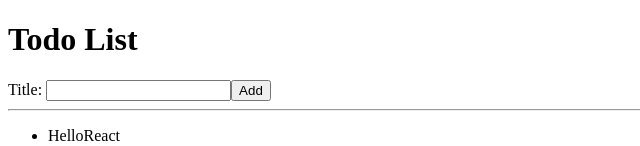
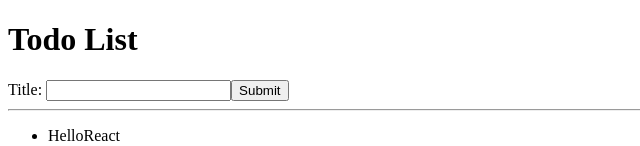
Before and after one commit to mikelikecoding/react-todo2, a React (Create React App) app: page / in a window 1280 px wide. Shown: the top 146 px of the page, without its empty margins (0-640 px from the left). Built offline with nearby package versions, Linux system fonts and the light colour scheme.

Commit message:
The commit for pull request

```diff
--- a/src/AddTodoForm.js
+++ b/src/AddTodoForm.js
@@ -1,29 +1,31 @@
-import * as React from 'react';
+import React from 'react';
+// import * as reactDom from 'react-dom'
 import { useState } from "react";
 
-function AddTodoForm () {
+function AddTodoForm (props) {
+ const handleAddTodo = (event) => {
+        event.preventDefault();
+     const todoTitle = event.target.title.value;
+        console.log(todoTitle, `ARE YOU HERE111`);
+      const form = document.querySelector('form');
+      form.reset();
+      props.onAddTodo(todoTitle);
 
-  const [todoTitle, setTodoTitle] = React.useState('');
-
-
-
-
-    const handleAddTodo = (event) => {
-        event.preventDefault();
-        setTodoTitle = event.target.value;
-        console.log(todoTitle);
     }
 
    return (
-    <form>
+    <div>
+    <form onSubmit={handleAddTodo} >
+
       <label htmlFor="todoTitle">Title: </label>
-      <input name='title' type="text" onSubmit={handleAddTodo} />
-      <button>Add</button>
+      <input id='todoTitle' type="text" name='title' />
+      <button type='submit'>Submit</button>
 
-      <span>{setTodoTitle}</span>
+      {/* <span>{todoTitle}</span> */}
+
     </form>
 
-
+    </div>
 
    )
 }
--- a/src/App.js
+++ b/src/App.js
@@ -1,20 +1,23 @@
-import * as React from 'react';
+import React from 'react';
 import TodoList from './TodoList';
 import AddTodoForm from './AddTodoForm'
-// import Search from './Seach';
-
+// import Search from './Search';
+import {useState} from 'react';
 
 // /*This is the app that will display the arrays of Object and the form with button*
 
 function App() {
-
+  const [newTodo, setNewTodo] = useState('');
   return (
     <div>
       <h1>Todo List</h1>
 
    {/* <Search /> */}
-  <AddTodoForm />
+  <AddTodoForm  onAddTodo={setNewTodo}/>
 <hr />
+ <p>
+  {newTodo}
+ </p>
  <TodoList />
 </div> );
 
--- a/src/TodoList.js
+++ b/src/TodoList.js
@@ -1,4 +1,4 @@
-import * as React from 'react';
+import React from 'react';
 import TodoListItem from './TodoListItem';
 
 /////////////////////////////
@@ -8,22 +8,22 @@ import TodoListItem from './TodoListItem';
 const todoList = [
      {
        title: 'HelloReact',
-       objectID: 1,
+      id: 1,
    }, {
        title: 'Requirements',
-       objectID: 2,
+       id: 2,
    },{
      title: 'SettingupaReactProject',
-     objectID: 3,
+     id: 3,
    },{
      title: 'MeettheReactComponent.',
-     objectID: 4,
+     id: 4,
    },{
      title: 'React JSX',
-     objectID: 5,
+     id: 5,
    },{
      title: 'Lists in React',
-     objectID: 6,
+     id: 6,
    },
 
 
@@ -38,7 +38,7 @@ function TodoList () {
         <ul>
         {/*This map function will iterate through the array of object*/}
 
-      {todoList.map((todo) =><TodoListItem key={todo.objectID}  title={todo.title}  /> )}
+      {todoList.map((todo) =><TodoListItem key={todo.id}  title={todo.title}  /> )}
 
 
       </ul>
--- a/src/TodoListItem.js
+++ b/src/TodoListItem.js
@@ -1,4 +1,4 @@
-import * as React from 'react'
+import React from 'react'
 
 const TodoListItem = (props) => {
    return (
--- a/src/index.js
+++ b/src/index.js
@@ -5,3 +5,4 @@ import App from './App';
 const container = document.getElementById('root');
 const root = createRoot(container);
 root.render(<App />);
+console.log('Hello world')
```
